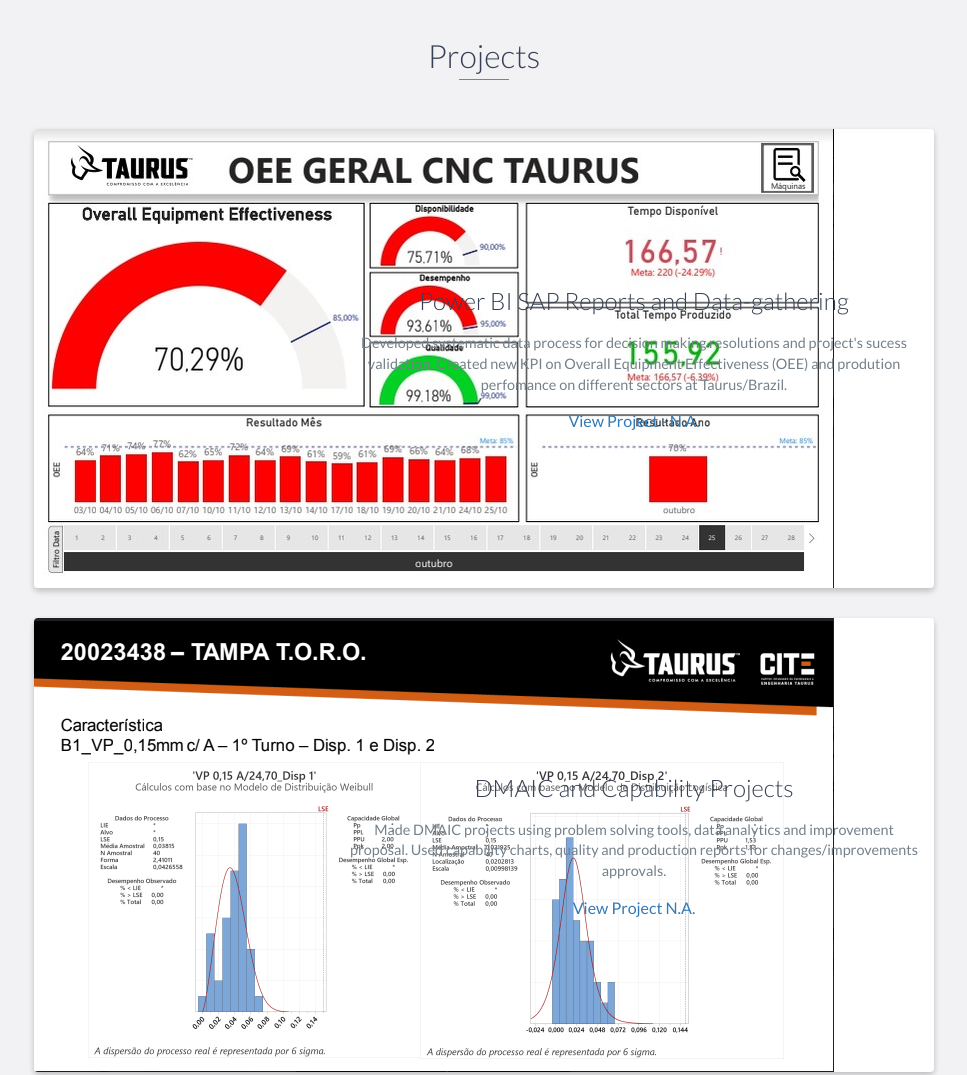
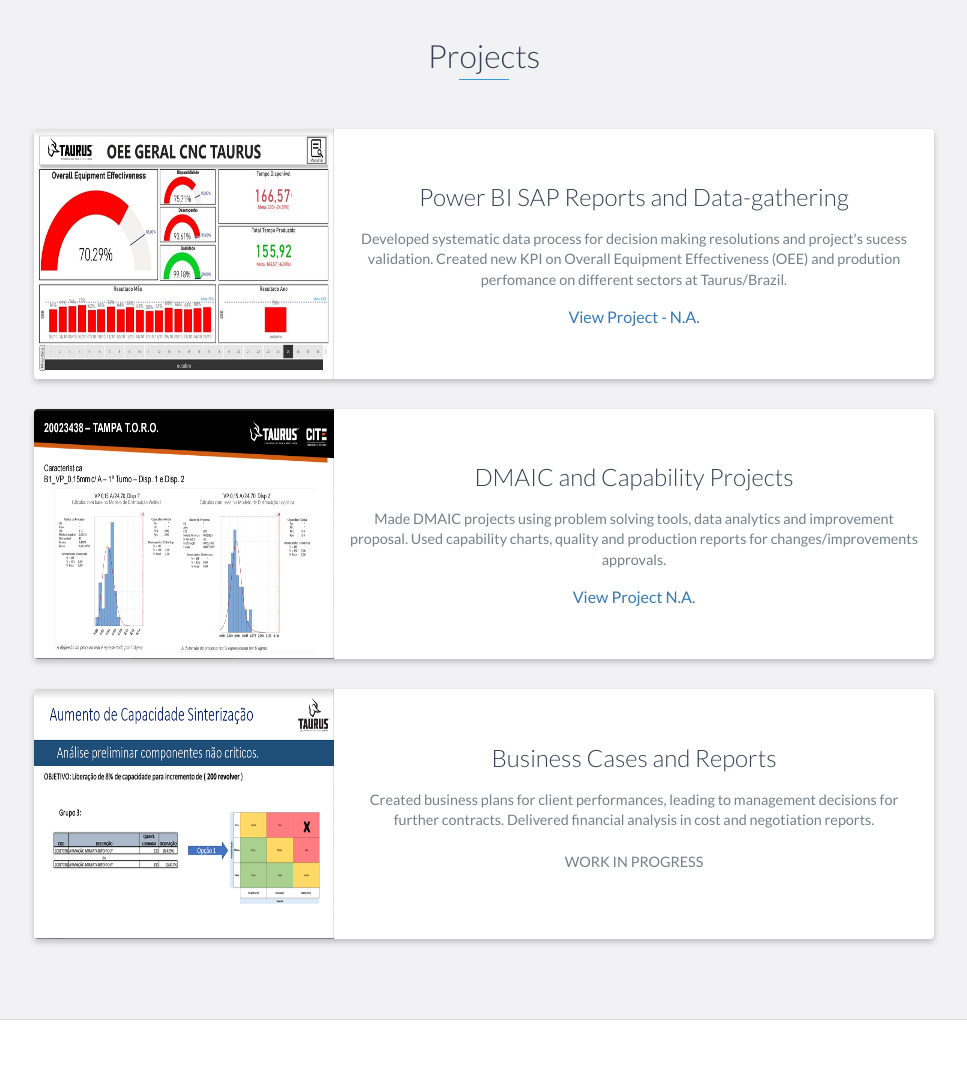
Before and after one commit to HenriqueSchn/PersonalWeb, a website: page index.html in a window 1280 px wide. Shown: the part 2000-3075 px from the top of the page, without its empty margins (156-1123 px from the left). Drawn offline with nearby package versions, Linux system fonts and the light colour scheme.

Commit message:
Update index.html

```diff
--- a/index.html
+++ b/index.html
@@ -133,7 +133,7 @@
             <div class="row">
                 <div class="project shadow-large">
                     <div class="project-image">
-                        <img src="TaurusBi1.jpg" />
+                        <img src="TaurusBi1.jpg"  width="300" height="250" />
                     </div>
                     <!-- End .project-image -->
                     <div class="project-info">
@@ -150,7 +150,7 @@
 
                 <div class="project shadow-large">
                     <div class="project-image">
-                        <img src="capability.jpg" />
+                        <img src="capability.jpg"  width="300" height="250" />
                     </div>
                     <!-- End .project-image -->
                     <div class="project-info">
@@ -166,7 +166,7 @@
 
                 <div class="project shadow-large">
                     <div class="project-image">
-                        <img src="blueprint (1).jpg" />
+                        <img src="blueprint (1).jpg"  width="300" height="250" />
                     </div>
                     <!-- End .project-image -->
                     <div class="project-info">
```
